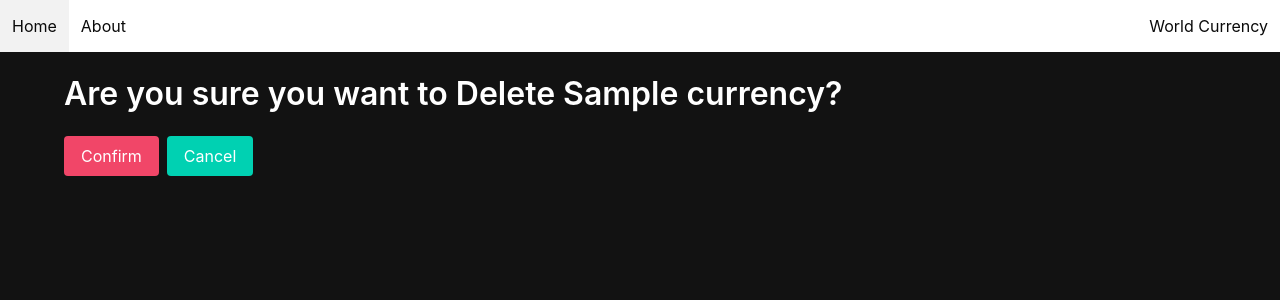
After one commit to kellims/Currency-Lab, a Django app: template main_app/templates/currency_delete_confirmation.html in a window 1280 px wide. The commit adds this page. Shown: the top 300 px of the page. Run offline with Django 4.2, Linux system fonts and the light colour scheme; the template is opened without the code that fills it: values that come from a table or form of the project are taken from there, others are empty; tables that the repository leaves empty hold one stand-in row (values such as "Sample post"); parts of the project's set-up code (start-up, migrations or seed data) failed here and were passed over.

Commit message:
Delete route working

```diff
--- /dev/null
+++ b/main_app/templates/currency_delete_confirmation.html
@@ -0,0 +1,10 @@
+{% extends 'base.html' %} {% block content %}
+<h1 class="title pt-5">Are you sure you want to Delete {{currency.name}}?</h1>
+<form method="post">
+    {% csrf_token %}
+    <div class="buttons">
+        <input class="button is-danger" type="submit" value="Confirm" />
+        <a class="button is-primary" href="{% url 'currency_detail' currency.pk %}">Cancel</a>
+    </div>
+</form>
+{% endblock %}
--- a/main_app/templates/currency_detail.html
+++ b/main_app/templates/currency_detail.html
@@ -14,7 +14,7 @@
                 <i class="fas fa-edit"></i>
             </span>
         </a>
-        <a href="" class="button is-danger">
+        <a href="{% url 'currency_delete' currency.pk %}" class="button is-danger">
             <span class="icon">
                 <i class="fas fa-trash-alt"></i>
             </span>
```
